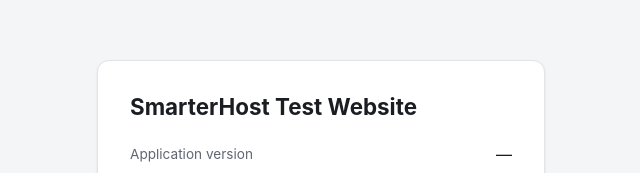
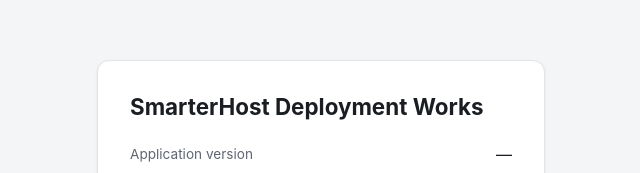
Before and after one commit to basvanrijn/smarterhost-test-web, a website: page public/index.html in a window 1280 px wide. Shown: the part 209-382 px from the top of the page, without its empty margins (319-959 px from the left). Drawn offline with Linux system fonts and the light colour scheme; no server answers.

Commit message:
Update test website heading

```diff
--- a/public/index.html
+++ b/public/index.html
@@ -8,7 +8,7 @@
 </head>
 <body>
   <main class="card">
-    <h1>SmarterHost Test Website</h1>
+    <h1>SmarterHost Deployment Works</h1>
 
     <dl class="status">
       <dt>Application version</dt>
```
